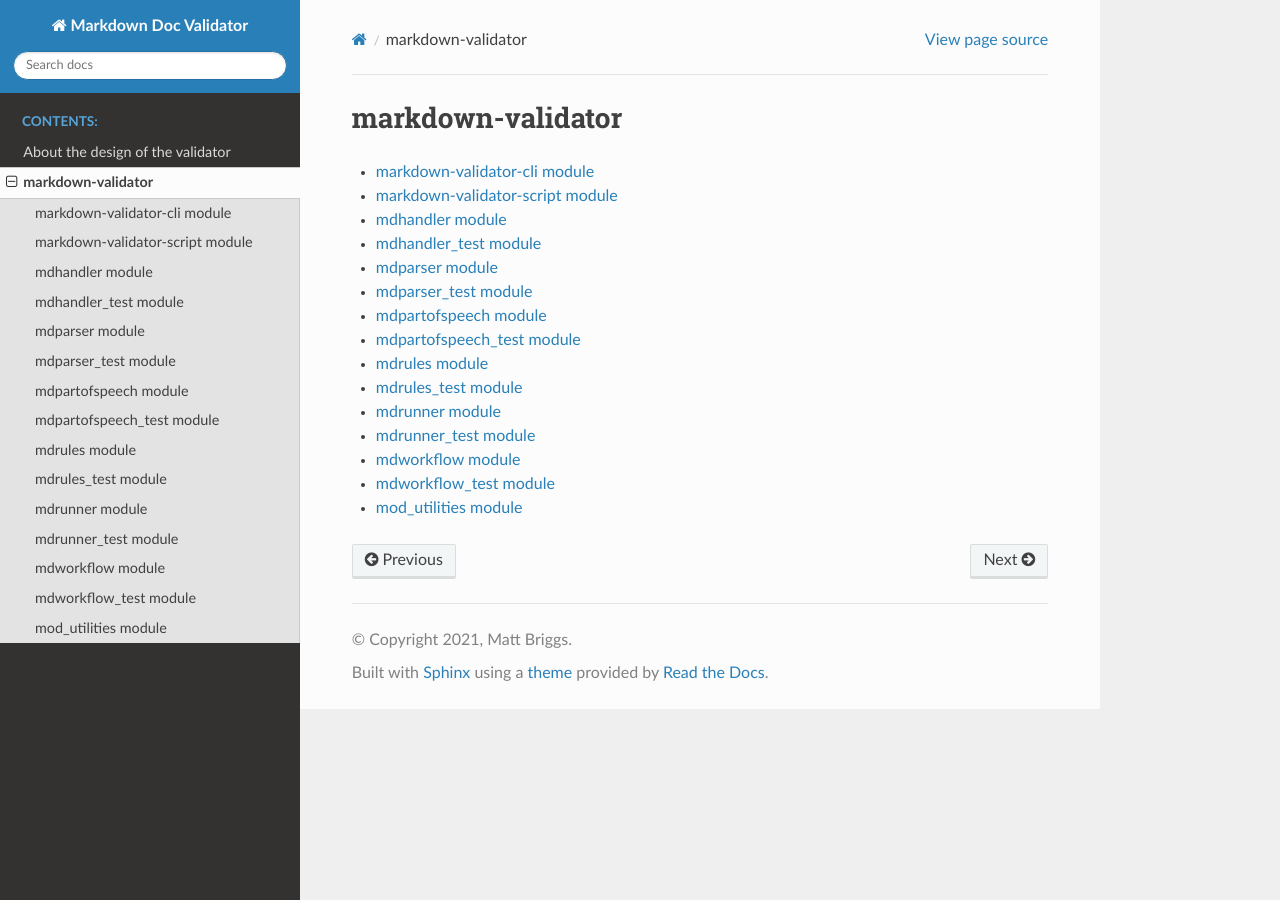
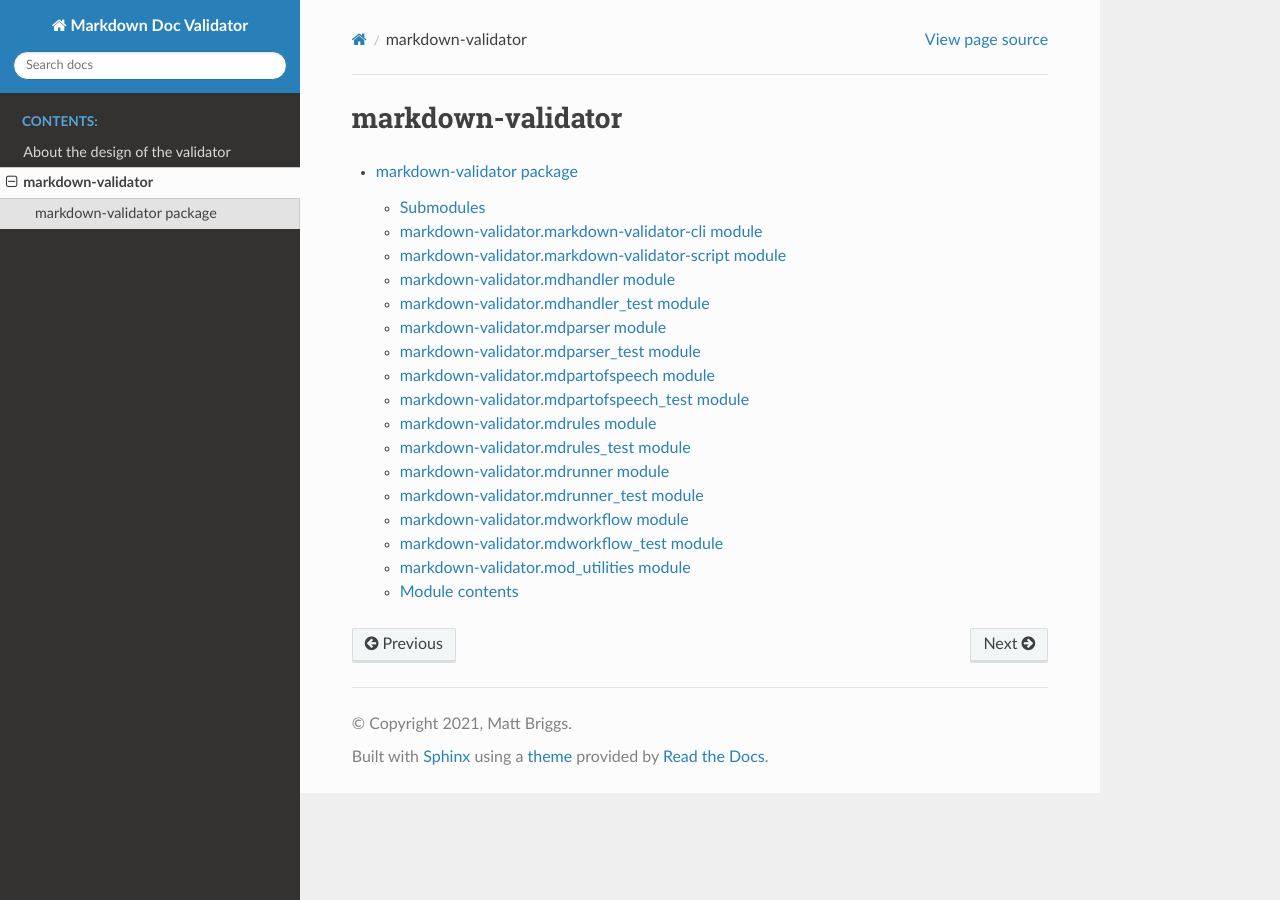
Before and after one commit to mattbriggs/markdown-validator, a Sphinx documentation site: the page built from source/modules.rst, in a window 1280 px wide. Built offline with Sphinx 7.4.7 and the Read the Docs theme 2.0.0, drawn with Linux system fonts in a browser that asks for light colours.

Commit message:
update url

```diff
--- a/source/index.rst
+++ b/source/index.rst
@@ -29,6 +29,8 @@ The validation query contains two modalities.
 
 You can find the code at https://github.com/mattbriggs/markdown-validator.
 
+updated: 6/6/2021
+
 Indices and tables
 ==================
 
--- /dev/null
+++ b/source/markdown-validator.rst
@@ -0,0 +1,133 @@
+markdown\-validator package
+===========================
+
+Submodules
+----------
+
+markdown\-validator.markdown\-validator\-cli module
+---------------------------------------------------
+
+.. automodule:: markdown-validator.markdown-validator-cli
+   :members:
+   :undoc-members:
+   :show-inheritance:
+
+markdown\-validator.markdown\-validator\-script module
+------------------------------------------------------
+
+.. automodule:: markdown-validator.markdown-validator-script
+   :members:
+   :undoc-members:
+   :show-inheritance:
+
+markdown\-validator.mdhandler module
+------------------------------------
+
+.. automodule:: markdown-validator.mdhandler
+   :members:
+   :undoc-members:
+   :show-inheritance:
+
+markdown\-validator.mdhandler\_test module
+------------------------------------------
+
+.. automodule:: markdown-validator.mdhandler_test
+   :members:
+   :undoc-members:
+   :show-inheritance:
+
+markdown\-validator.mdparser module
+-----------------------------------
+
+.. automodule:: markdown-validator.mdparser
+   :members:
+   :undoc-members:
+   :show-inheritance:
+
+markdown\-validator.mdparser\_test module
+-----------------------------------------
+
+.. automodule:: markdown-validator.mdparser_test
+   :members:
+   :undoc-members:
+   :show-inheritance:
+
+markdown\-validator.mdpartofspeech module
+-----------------------------------------
+
+.. automodule:: markdown-validator.mdpartofspeech
+   :members:
+   :undoc-members:
+   :show-inheritance:
+
+markdown\-validator.mdpartofspeech\_test module
+-----------------------------------------------
+
+.. automodule:: markdown-validator.mdpartofspeech_test
+   :members:
+   :undoc-members:
+   :show-inheritance:
+
+markdown\-validator.mdrules module
+----------------------------------
+
+.. automodule:: markdown-validator.mdrules
+   :members:
+   :undoc-members:
+   :show-inheritance:
+
+markdown\-validator.mdrules\_test module
+----------------------------------------
+
+.. automodule:: markdown-validator.mdrules_test
+   :members:
+   :undoc-members:
+   :show-inheritance:
+
+markdown\-validator.mdrunner module
+-----------------------------------
+
+.. automodule:: markdown-validator.mdrunner
+   :members:
+   :undoc-members:
+   :show-inheritance:
+
+markdown\-validator.mdrunner\_test module
+-----------------------------------------
+
+.. automodule:: markdown-validator.mdrunner_test
+   :members:
+   :undoc-members:
+   :show-inheritance:
+
+markdown\-validator.mdworkflow module
+-------------------------------------
+
+.. automodule:: markdown-validator.mdworkflow
+   :members:
+   :undoc-members:
+   :show-inheritance:
+
+markdown\-validator.mdworkflow\_test module
+-------------------------------------------
+
+.. automodule:: markdown-validator.mdworkflow_test
+   :members:
+   :undoc-members:
+   :show-inheritance:
+
+markdown\-validator.mod\_utilities module
+-----------------------------------------
+
+.. automodule:: markdown-validator.mod_utilities
+   :members:
+   :undoc-members:
+   :show-inheritance:
+
+Module contents
+---------------
+
+.. automodule:: markdown-validator
+   :members:
+   :undoc-members:
+   :show-inheritance:
--- a/source/modules.rst
+++ b/source/modules.rst
@@ -4,18 +4,4 @@ markdown-validator
 .. toctree::
    :maxdepth: 4
 
-   markdown-validator-cli
-   markdown-validator-script
-   mdhandler
-   mdhandler_test
-   mdparser
-   mdparser_test
-   mdpartofspeech
-   mdpartofspeech_test
-   mdrules
-   mdrules_test
-   mdrunner
-   mdrunner_test
-   mdworkflow
-   mdworkflow_test
-   mod_utilities
+   markdown-validator
```
Also changed, not shown: README.md (+1 -1 lines).
